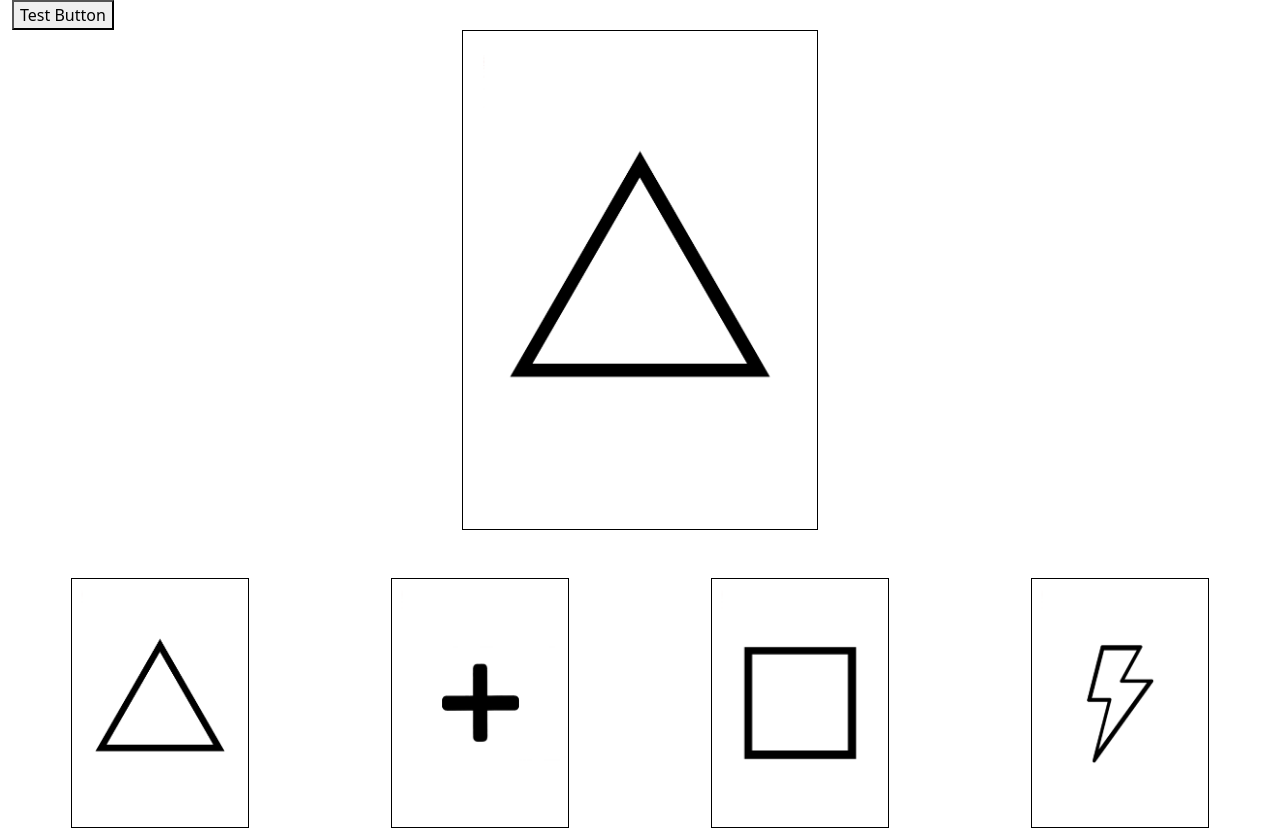
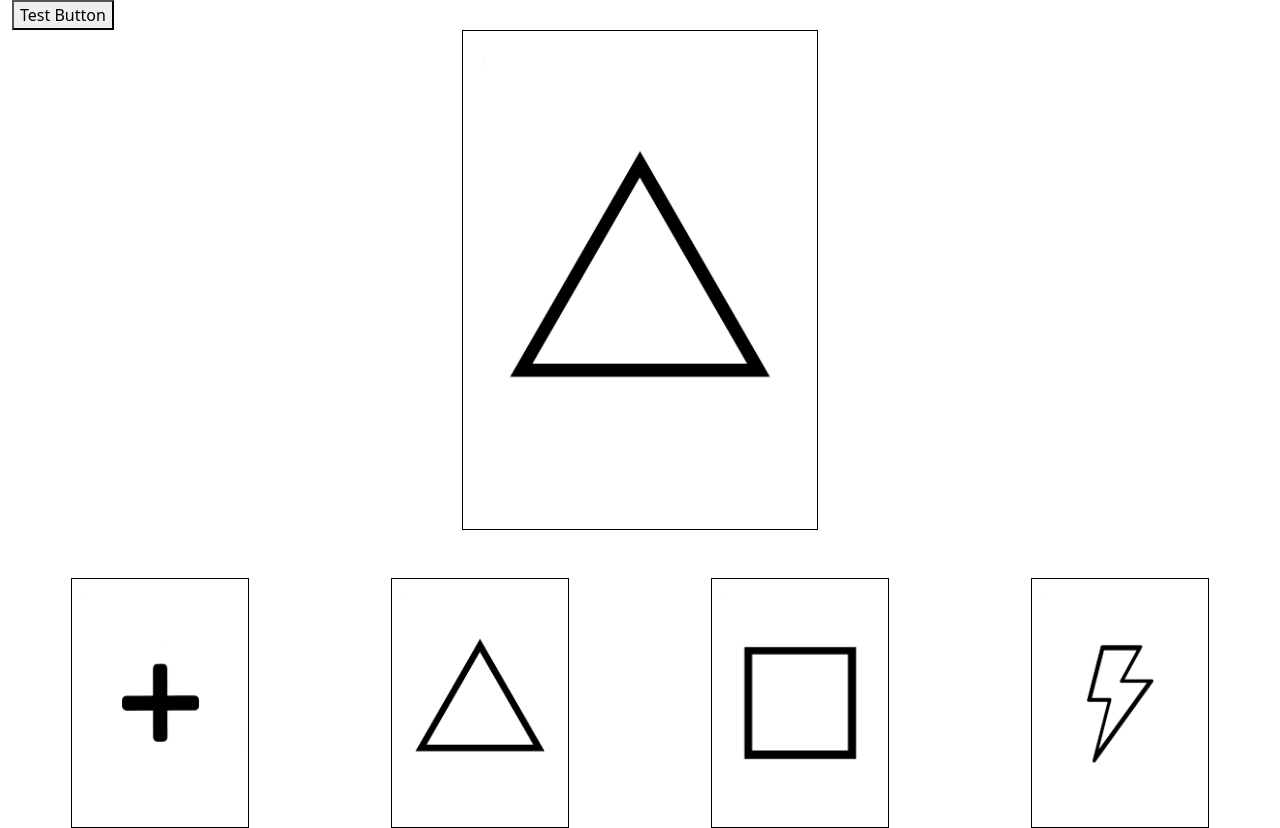
Before and after one commit to RvN-R/Zener, a React (Create React App) app in the folder zener-app/: page / in a window 1280 px wide. Built offline with nearby package versions, Linux system fonts and the light colour scheme.

Commit message:
arrayMove function complete and incorporated into newRiverCard function

```diff
--- a/zener-app/src/App.js
+++ b/zener-app/src/App.js
@@ -44,6 +44,7 @@ function App() {
       //Below if statement checks to see if conflictValue is true
       //If true then it re-sets the value of i to reloop the above for loop from the point it was true
       //If false then it pushes the value of x to the newArray array
+      //Then pass the newArray through the rearrangedNewArray function which changes the order of the River Cards
 
       if(conflictValue === true){
         if(i >= 0){
@@ -55,12 +56,20 @@ function App() {
         newArray.push({value: x})
       }
     }
-    return newArray
+
+    const randomNewIndex = Math.floor((Math.random() * 3) + 1)
+
+    const rearrangedNewArray = arrayMove(newArray,0,randomNewIndex)
+
+    return rearrangedNewArray
   }
 
   //Found a useful function on Stackoverflow that will rearrange an array.
   //Need to Incorporate this into newRiverCard function
   function arrayMove(arr, old_index, new_index){
+    // console.log("arr.length is", arr.length)
+    // console.log("old_index is", old_index)
+    // console.log("new_index is", new_index)
     if (new_index >= arr.length){
       var k = new_index - arr.length +1;
       while(k--){
@@ -70,6 +79,10 @@ function App() {
     arr.splice(new_index, 0, arr.splice(old_index,1)[0]);
     return arr;
   }
+
+  // console.log(arrayMove([{value: 1},{value: 2},{value: 3},{value: 4}],0,1));
+  // console.log(arrayMove([1,2,3],0,1))
+
 
 
   const riverCardElements = riverCard.map((card) => (
```
